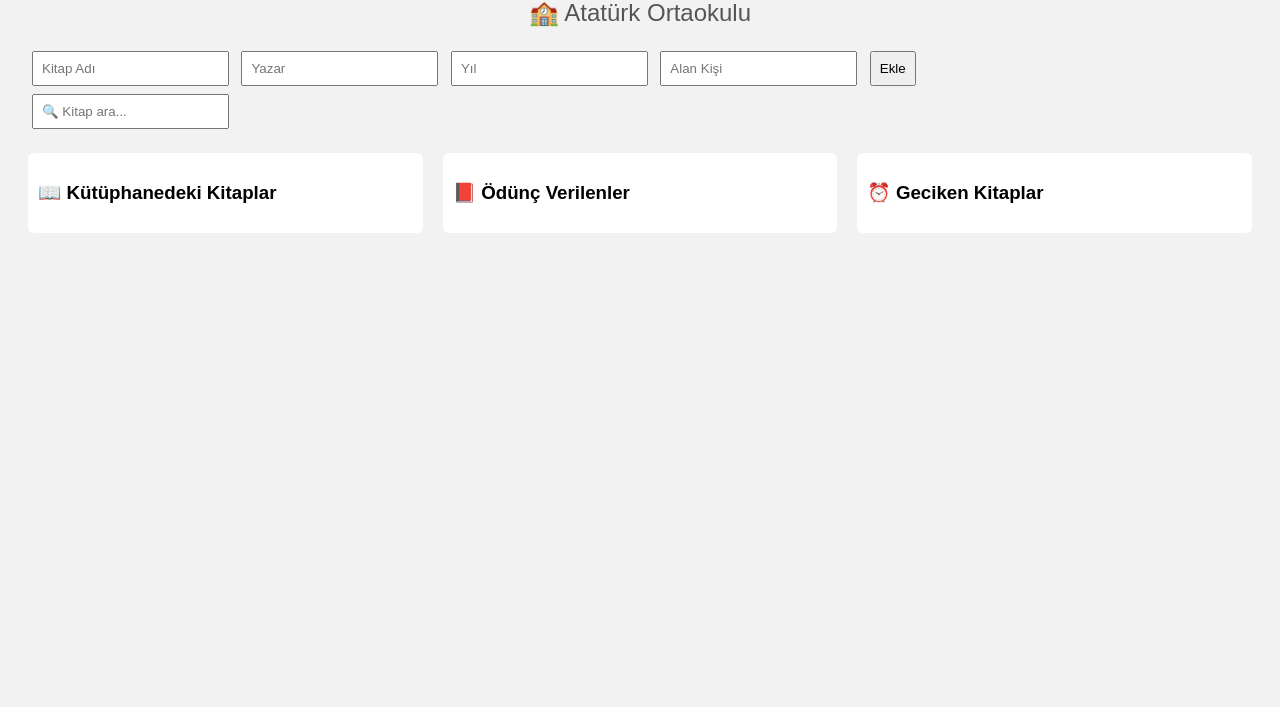
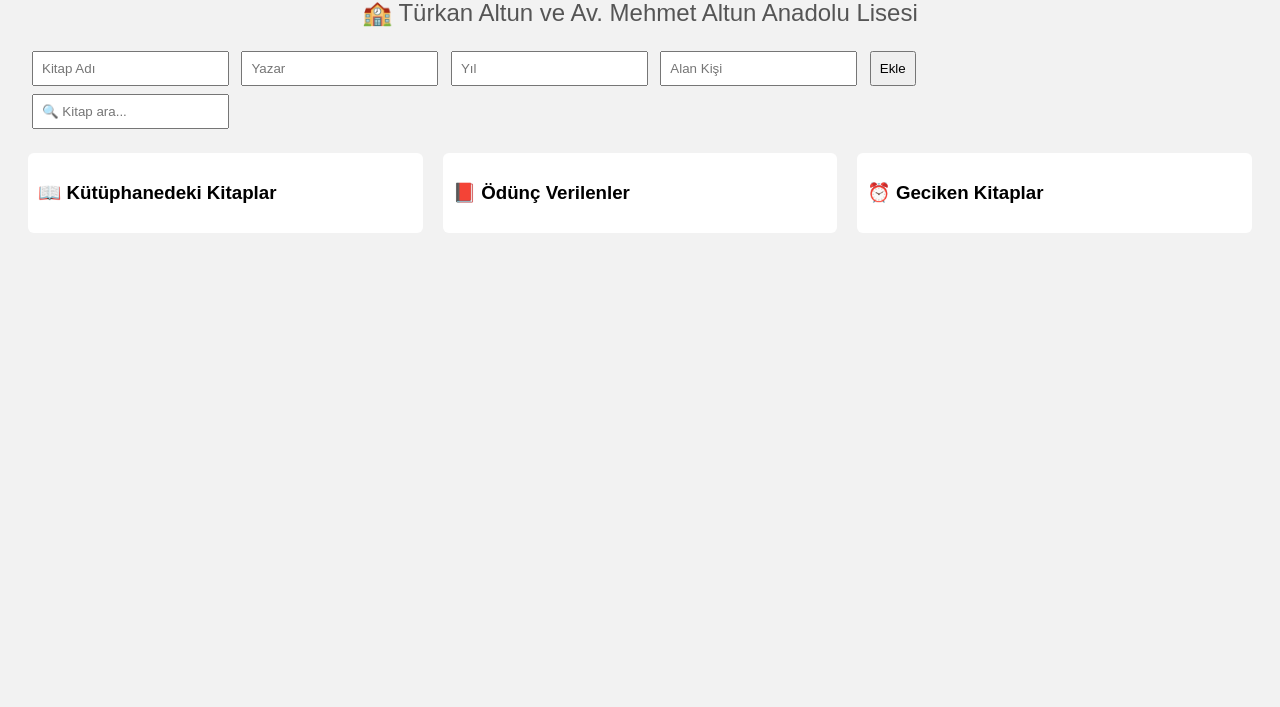
Before and after one commit to emirkaan1234/kutuphanem, a plain HTML site: page index.html in a window 1280 px wide. Shown: the part 93-800 px from the top of the page. Drawn offline with Linux system fonts and the light colour scheme.

Commit message:
index.html

```diff
--- a/index.html
+++ b/index.html
@@ -53,7 +53,7 @@
 <body>
 
 <h1>📚 Okul Kütüphane Sistemi</h1>
-<h2>🏫 Atatürk Ortaokulu</h2>
+<h2>🏫 Türkan Altun ve Av. Mehmet Altun Anadolu Lisesi</h2>
 
 <input id="name" placeholder="Kitap Adı">
 <input id="author" placeholder="Yazar">
```
